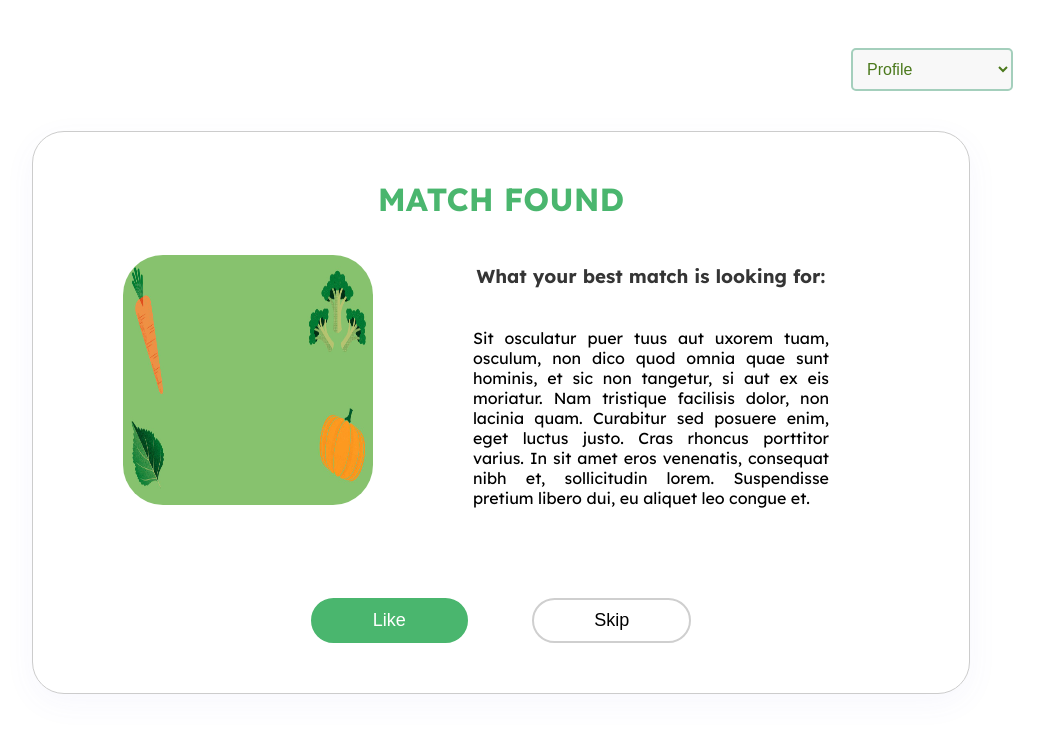
After one commit to BabenkoAlina/meetlof, a Flask app: template main/templates/match_found.html in a window 1280 px wide. The commit adds this page. Shown: the top 753 px of the page, without its empty margins (139-1183 px from the left). Run offline with Flask 3, Linux system fonts and the light colour scheme; the template is opened without the code that fills it, so the values that code supplies are empty.

Commit message:
add html and css for match found page

```diff
--- /dev/null
+++ b/main/static/match_found.css
@@ -0,0 +1,109 @@
+body {
+    font-family: 'Lexend', sans-serif;
+    padding: 20px;
+  }
+
+  .match-card {
+    border: 1px solid #ccc;
+    border-radius: 32px;
+    padding: 20px;
+    margin: 40px auto;
+    text-align: center;
+    width: 70vw;
+    box-shadow: 0px 9px 32px 0px #595CDB0D;
+  }
+
+  .match-card h2{
+    color:#4ab66e;
+    font-size: 32px;
+  }
+  .match-card-top{
+    display: flex;
+    margin: 20px;
+    justify-content: space-between;
+  }
+
+  .match-card-top img {
+    border-radius: 40px;
+    margin-top: 10px;
+    margin-left: 50px;
+    width:250px;
+    height:250px;
+  }
+  .match-card-bottom button {
+    padding: 10px 60px;
+    margin: 30px;
+    border: none;
+    border-radius: 5px;
+    cursor: pointer;
+    font-size: 18px;
+    transition: transform 0.2s;
+  }
+
+  .match-card-bottom button:hover {
+    transform: scale(1.05);
+  }
+
+  .match-card-bottom button:active {
+    transform: scale(0.95);
+  }
+  .match-card-bottom .like {
+    background-color: #4ab66e;
+    color: white;
+    border: 2px solid;
+    border-radius: 32px;
+    border-color: #4ab66e;
+  }
+  .match-card-bottom .skip {
+    background-color: white;
+    color: black;
+    border: 2px solid;
+    border-radius: 32px;
+    border-color: #cfcfcf;
+  }
+  .match-card-top-right {
+    margin-left: 60px;
+    margin-right: 60px;
+  }
+  .match-card-top-right h3{
+    color:#353535
+  }
+  .match-card-top-right p {
+    margin: 40px;
+    text-align: justify;
+
+  }
+
+.nav_profile {
+  margin-top: 20px;
+  text-align: right;
+  margin-right: 100px;
+}
+
+#profile_dropdown {
+  padding: 10px;
+  font-size: 16px;
+  border: 2px solid #a4cfbc;
+  border-radius: 5px;
+  background-color: #f8f8f8;
+  color: #4b791c;
+  cursor: pointer;
+}
+
+#profile_dropdown:hover {
+  background-color: #e0e0e0;
+}
+
+#profile_dropdown option {
+  padding: 10px;
+}
+
+#profile_dropdown option[disabled] {
+  color: #888;
+}
+
+#profile_dropdown option[selected] {
+  font-weight: bold;
+  background-color: #a4cfbc;
+  color: white;
+}
--- a/main/templates/account_update.html
+++ b/main/templates/account_update.html
@@ -2,7 +2,7 @@
 {% block content %}
 <div class="main">
     <div class="media">
-        <img class="rounded-circle account-img" src="{{ image_file }}">
+        <img class="rounded-circle account-img" src="{{ image_file }}" alt="account-img">
         <div class="media-body ml-3">
             <h2 class="account-heading">{{ current_user.username }}</h2>
         </div>
--- /dev/null
+++ b/main/templates/match_found.html
@@ -0,0 +1,41 @@
+<!DOCTYPE html>
+<html lang="en">
+    <head>
+        <meta charset="UTF-8">
+        <meta name="viewport" content="width=device-width, initial-scale=1.0">
+        <meta http-equiv="X-UA-Compatible" content="ie=edge">
+        <title>match-found</title>
+        <link rel="preconnect" href="https://fonts.googleapis.com">
+       <link rel="preconnect" href="https://fonts.gstatic.com" crossorigin>
+        <link href="https://fonts.googleapis.com/css2?family=Lexend:wght@100..900&display=swap" rel="stylesheet">
+        <link rel="stylesheet" href="../static/match_found.css">
+    </head>
+
+<body>
+
+
+  <div class="nav_profile">
+    <select  id="profile_dropdown" onchange="navigateProfile()">
+        <option value="" disabled selected>Profile</option>
+        <option value="{{ url_for('view_profile') }}">View your profile</option>
+        <option value="{{ url_for('logout') }}">Log out</option>
+    </select>
+</div>
+  <div class="match-card">
+    <h2>MATCH FOUND</h2>
+    <div class="match-card-top">
+      <img src="../static/profile_pics/background.jpg" alt="Profile Image">
+      <div class="match-card-top-right">
+
+        <h3>What your best match is looking for:</h3>
+        <p>Sit osculatur puer tuus aut uxorem tuam, osculum, non dico quod omnia quae sunt hominis, et sic non tangetur, si aut ex eis moriatur. Nam tristique facilisis dolor, non lacinia quam. Curabitur sed posuere enim, eget luctus justo. Cras rhoncus porttitor varius. In sit amet eros venenatis, consequat nibh et, sollicitudin lorem. Suspendisse pretium libero dui, eu aliquet leo congue et. </p>
+      </div>
+    </div>
+    <div class="match-card-bottom">
+      <button class="like">Like</button>
+      <button class="skip">Skip</button>
+    </div>
+  </div>
+</body>
+
+</html>
```
Also changed, not shown: main/static/search.css (+3 -4 lines), main/templates/search.html (+5 -5 lines).
